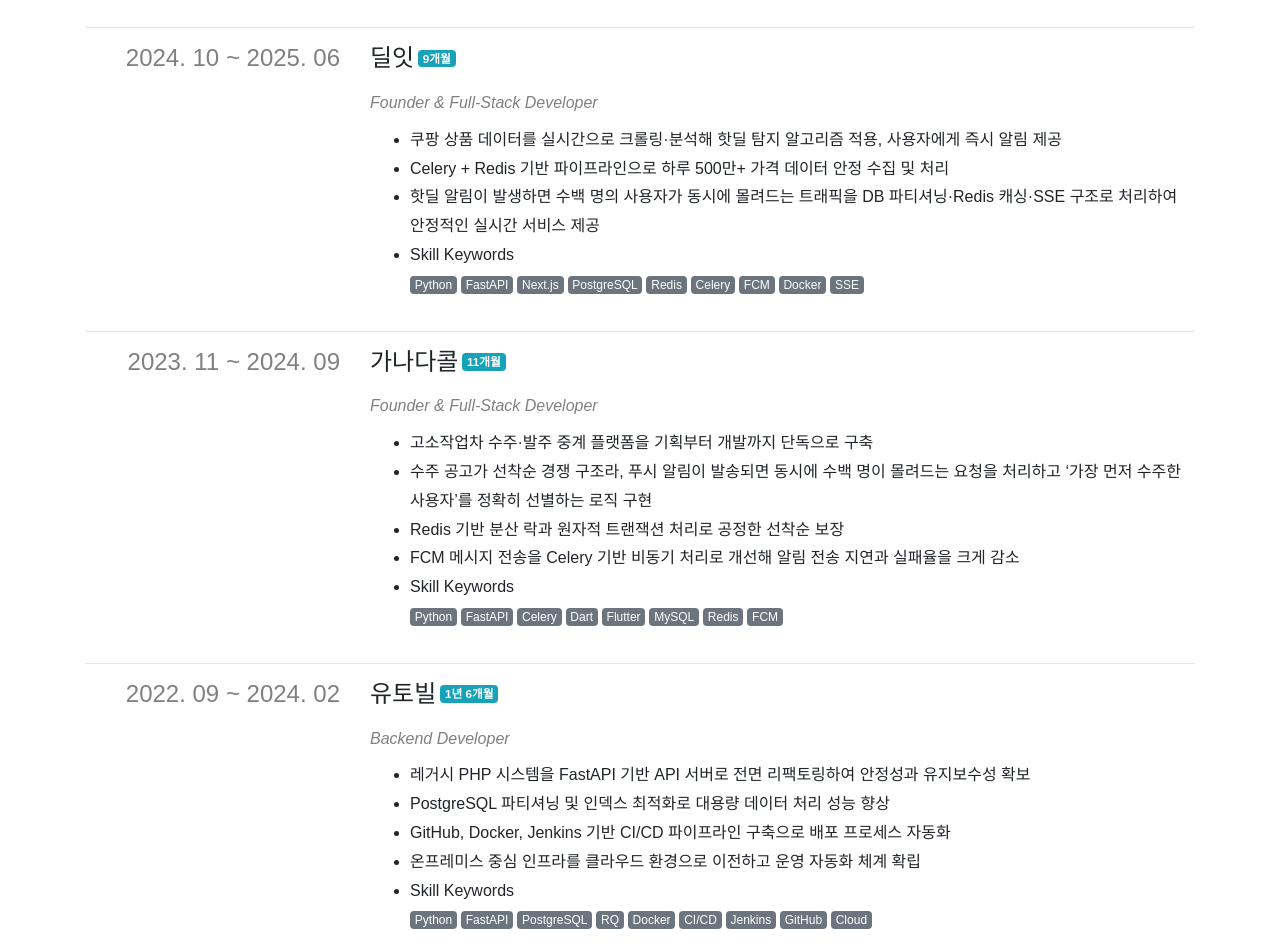
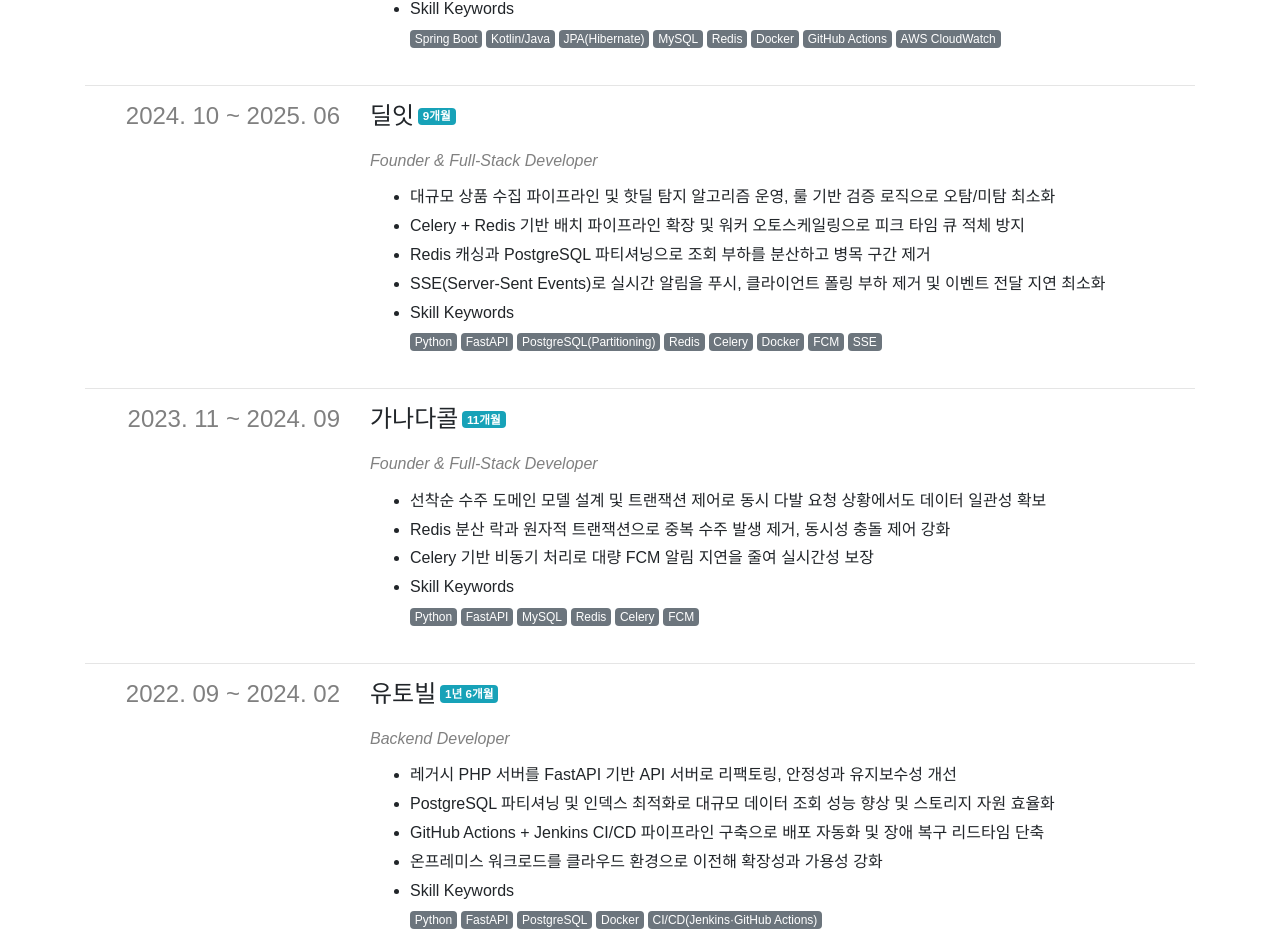
Before and after one commit to yuneast/resume, a Next.js app: page / in a window 1280 px wide. Shown: the part 1415-2367 px from the top of the page. Built offline with nearby package versions, Linux system fonts and the light colour scheme; a web font is replaced by a local one.

Commit message:
Update experience.ts

```diff
--- a/payload/experience.ts
+++ b/payload/experience.ts
@@ -11,20 +11,18 @@ const experience: IExperience.Payload = {
           title: 'Backend Developer',
           startedAt: '2025-08',
           descriptions: [
-            'PHP → Kotlin(Spring Boot) 전환을 통해 성능 및 유지보수성 개선',
-            '배포 환경 오류 실시간 탐지·자동 수정 (CloudWatch + GitHub Actions + Claude Code)',
+            '레거시 PHP → Spring Boot API 리플랫폼을 Strangler 패턴으로 점진적 전환, 서비스 중단 없이 안정적 마이그레이션 완료',
+            'CloudWatch 로그 기반 오류 탐지 → GitHub Actions → Claude Code 연동으로 자동 수정·PR 파이프라인 구축, 장애 대응 속도 및 수동 핫픽스 의존도 감소',
           ],
           skillKeywords: [
-            'PHP',
-            'Java',
-            'Kotlin',
             'Spring Boot',
-            'Spring Security',
-            'JPA',
+            'Kotlin/Java',
+            'JPA(Hibernate)',
             'MySQL',
             'Redis',
             'Docker',
-            'AWS',
+            'GitHub Actions',
+            'AWS CloudWatch',
           ],
         },
       ],
@@ -33,44 +31,28 @@ const experience: IExperience.Payload = {
       title: '딜잇',
       positions: [
         {
-          title: "Founder & Full-Stack Developer",
-          startedAt: "2024-10",
-          endedAt: "2025-06",
+          title: 'Founder & Full-Stack Developer',
+          startedAt: '2024-10',
+          endedAt: '2025-06',
           descriptions: [
-            "쿠팡 상품 데이터를 실시간으로 크롤링·분석해 핫딜 탐지 알고리즘 적용, 사용자에게 즉시 알림 제공",
-            "Celery + Redis 기반 파이프라인으로 하루 500만+ 가격 데이터 안정 수집 및 처리",
-            "핫딜 알림이 발생하면 수백 명의 사용자가 동시에 몰려드는 트래픽을 DB 파티셔닝·Redis 캐싱·SSE 구조로 처리하여 안정적인 실시간 서비스 제공",
+            '대규모 상품 수집 파이프라인 및 핫딜 탐지 알고리즘 운영, 룰 기반 검증 로직으로 오탐/미탐 최소화',
+            'Celery + Redis 기반 배치 파이프라인 확장 및 워커 오토스케일링으로 피크 타임 큐 적체 방지',
+            'Redis 캐싱과 PostgreSQL 파티셔닝으로 조회 부하를 분산하고 병목 구간 제거',
+            'SSE(Server-Sent Events)로 실시간 알림을 푸시, 클라이언트 폴링 부하 제거 및 이벤트 전달 지연 최소화',
           ],
           skillKeywords: [
-            "Python",
-            "FastAPI",
-            "Next.js",
-            "PostgreSQL",
-            "Redis",
-            "Celery",
-            "FCM",
-            "Docker",
-            "SSE"
-          ]
-        }
+            'Python',
+            'FastAPI',
+            'PostgreSQL(Partitioning)',
+            'Redis',
+            'Celery',
+            'Docker',
+            'FCM',
+            'SSE',
+          ],
+        },
       ],
     },
-    // {
-    //   title: '코보티스',
-    //   positions: [
-    //     {
-    //       title: 'Python Backend Developer',
-    //       startedAt: '2024-10',
-    //       endedAt: '2025-06',
-    //       descriptions: [
-    //         'Celery 워커 풀로 100TPS+ API 처리 안정화',
-    //         'PostGIS 공간 인덱스로 지도 쿼리 응답 50% 개선',
-    //         'Google Places API 최적화/캐싱으로 비용 60% 절감',
-    //       ],
-    //       skillKeywords: ['Python', 'FastAPI', 'PostgreSQL', 'Redis', 'Celery', 'AWS'],
-    //     },
-    //   ],
-    // },
     {
       title: '가나다콜',
       positions: [
@@ -79,45 +61,44 @@ const experience: IExperience.Payload = {
           startedAt: '2023-11',
           endedAt: '2024-09',
           descriptions: [
-            "고소작업차 수주·발주 중계 플랫폼을 기획부터 개발까지 단독으로 구축",
-            "수주 공고가 선착순 경쟁 구조라, 푸시 알림이 발송되면 동시에 수백 명이 몰려드는 요청을 처리하고 ‘가장 먼저 수주한 사용자’를 정확히 선별하는 로직 구현",
-            "Redis 기반 분산 락과 원자적 트랜잭션 처리로 공정한 선착순 보장",
-            "FCM 메시지 전송을 Celery 기반 비동기 처리로 개선해 알림 전송 지연과 실패율을 크게 감소",
+            '선착순 수주 도메인 모델 설계 및 트랜잭션 제어로 동시 다발 요청 상황에서도 데이터 일관성 확보',
+            'Redis 분산 락과 원자적 트랜잭션으로 중복 수주 발생 제거, 동시성 충돌 제어 강화',
+            'Celery 기반 비동기 처리로 대량 FCM 알림 지연을 줄여 실시간성 보장',
           ],
           skillKeywords: [
-            "Python", "FastAPI", "Celery", "Dart", "Flutter",
-            "MySQL", "Redis", "FCM"
-          ]
+            'Python',
+            'FastAPI',
+            'MySQL',
+            'Redis',
+            'Celery',
+            'FCM',
+          ],
         },
       ],
     },
     {
-      title: "유토빌",
+      title: '유토빌',
       positions: [
         {
-          title: "Backend Developer",
-          startedAt: "2022-09",
-          endedAt: "2024-02",
+          title: 'Backend Developer',
+          startedAt: '2022-09',
+          endedAt: '2024-02',
           descriptions: [
-            "레거시 PHP 시스템을 FastAPI 기반 API 서버로 전면 리팩토링하여 안정성과 유지보수성 확보",
-            "PostgreSQL 파티셔닝 및 인덱스 최적화로 대용량 데이터 처리 성능 향상",
-            "GitHub, Docker, Jenkins 기반 CI/CD 파이프라인 구축으로 배포 프로세스 자동화",
-            "온프레미스 중심 인프라를 클라우드 환경으로 이전하고 운영 자동화 체계 확립"
+            '레거시 PHP 서버를 FastAPI 기반 API 서버로 리팩토링, 안정성과 유지보수성 개선',
+            'PostgreSQL 파티셔닝 및 인덱스 최적화로 대규모 데이터 조회 성능 향상 및 스토리지 자원 효율화',
+            'GitHub Actions + Jenkins CI/CD 파이프라인 구축으로 배포 자동화 및 장애 복구 리드타임 단축',
+            '온프레미스 워크로드를 클라우드 환경으로 이전해 확장성과 가용성 강화',
           ],
           skillKeywords: [
-            "Python",
-            "FastAPI",
-            "PostgreSQL",
-            "RQ",
-            "Docker",
-            "CI/CD",
-            "Jenkins",
-            "GitHub",
-            "Cloud"
-          ]
-        }
-      ]
-    }
+            'Python',
+            'FastAPI',
+            'PostgreSQL',
+            'Docker',
+            'CI/CD(Jenkins·GitHub Actions)',
+          ],
+        },
+      ],
+    },
   ],
 };
 
```
